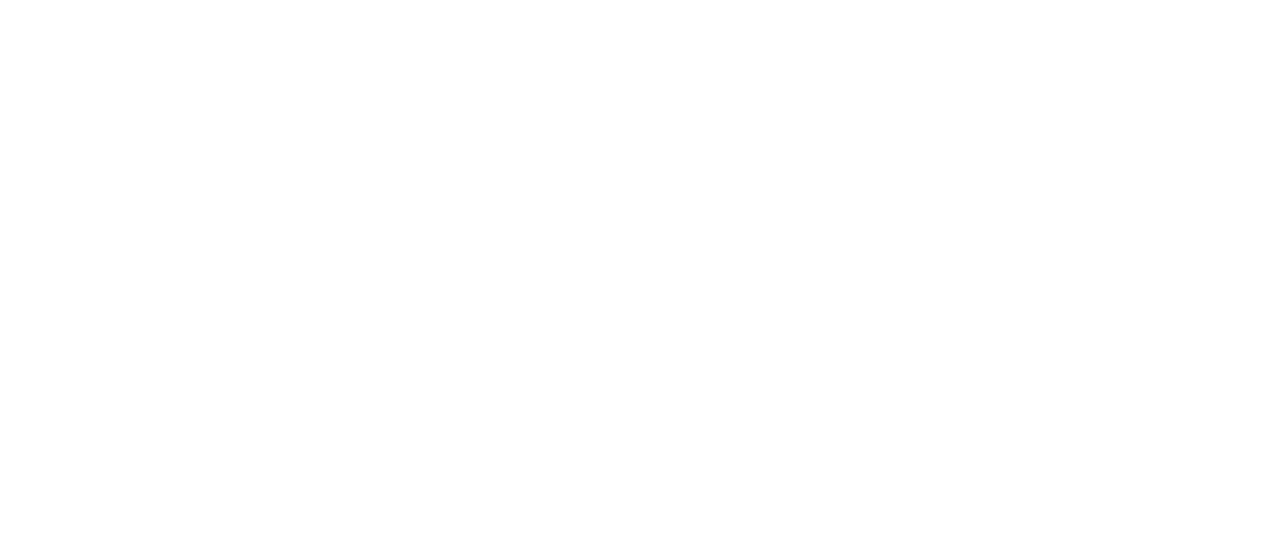
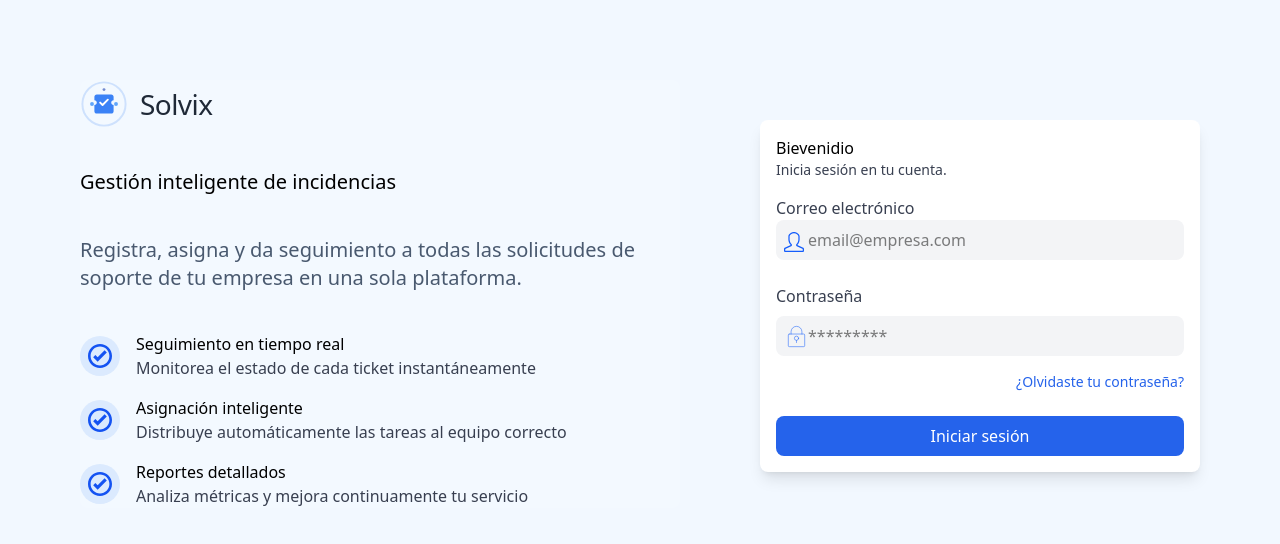
Before and after one commit to sronaal/solvix-frotend, a React (Vite) app: page /auth/login in a window 1280 px wide. Before the commit this address had no page. Shown: the top 544 px of the page. Built offline with nearby package versions, Linux system fonts and the light colour scheme.

Commit message:
Componente Olvidar contraseña

```diff
--- /dev/null
+++ b/src/components/auth/ForgotPassword.jsx
@@ -0,0 +1,8 @@
+
+const ForgotPassword = () => {
+  return (
+    <div>ForgotPassword</div>
+  )
+}
+
+export default ForgotPassword
--- a/src/components/auth/Login.jsx
+++ b/src/components/auth/Login.jsx
@@ -4,7 +4,7 @@
 
 const Login = () => {
   return (
-    <div className='flex items-center justify-center'>
+    <div className='flex'>
       <div className='hidden md:flex flex-col  gap-10 ml-20 mt-20  w-[600px] h-fit rounded-lg bg-white/10'>
         <SolvixLogo />
         <p className='text-xl'>Gestión inteligente de incidencias</p>
@@ -44,15 +44,24 @@
       </div>
       <div className='w-[600px] h-fit bg-white m-20 md:mt-30 rounded-lg p-4 shadow-lg'>
         <p>Bievenidio</p>
-        <p className='text-sm text-(--color-text)'>Inicia sesión en tu cuenta o crea una nueva</p>
+        <p className='text-sm text-(--color-text)'>Inicia sesión en tu cuenta.</p>
 
         <form className='flex flex-col'>
-          <label className='mt-4 mb-2 text-(--color-text)'>Correo electrónico</label>
-          <input className='rounded-lg p-2 border-0 bg-gray-100 pl-8' type="email" placeholder='email@empresa.com' />
+          <label className='mt-4 text-(--color-text)'>Correo electrónico</label>
+
+          <div className='mb-2 relative'>
+            <svg xmlns="http://www.w3.org/2000/svg" width="20" height="20" className='absolute    top-3 ml-2' viewBox="0 0 1024      1024"><path fill="#155DFC" d="M511.728 64c108.672 0 223.92 91.534 223.92 159.854v159.92c0 61.552-25.6 179.312-94.256 233.376a63.99 63.99 0 0 0-23.968 57.809c2.624 22.16 16.592 41.312 36.848 50.625l278.496 132.064c2.176.992 26.688 5.104 26.688 39.344l.032 62.464L64 959.504V894.56c0-25.44 19.088-33.425 26.72-36.945l281.023-132.624c20.16-9.248 34.065-28.32 36.769-50.32c2.72-22-6.16-43.84-23.456-57.712c-66.48-53.376-97.456-170.704-97.456-233.185v-159.92C287.615 157.007 404.016 64 511.728 64zm0-64.002c-141.312 0-288.127 117.938-288.127 223.857v159.92c0 69.872 31.888 211.248 121.392 283.088l-281.04 132.64S.001 827.999.001 863.471v96.032c0 35.344 28.64 63.968 63.951 63.968h895.552c35.344 0 63.968-28.624 63.968-63.968v-96.032c0-37.6-63.968-63.968-63.968-63.968L681.008 667.439c88.656-69.776 118.656-206.849 118.656-283.665v-159.92c0-105.92-146.64-223.855-287.936-223.855z" /></svg>
+            <input className='rounded-lg p-2 border-0 bg-gray-100 pl-8 w-full' type="email" placeholder='email@empresa.com' />
+
+          </div>
           <label className='mt-4 mb-2 text-(--color-text)'>Contraseña</label>
-          <input className='rounded-lg p-2 bg-gray-100 pl-8' type="password" placeholder='*********' />
-          <Link className='text-sm text-(--color-primary) items-end self-end mt-2 hover:underline' to="/forgot-password">¿Olvidaste tu contraseña?</Link>
-          <button className='bg-(--color-primary) text-white rounded-lg p-2 mt-6 hover:bg-(--color-primary-2) transition-colors'>Iniciar sesión</button>
+
+          <div className='mb-2 relative'>
+            <svg xmlns="http://www.w3.org/2000/svg" width="25" height="25" className='absolute ml-2 top-2' viewBox="0 0 48 48"><path fill="none" stroke="#155DFC" stroke-linecap="round" stroke-linejoin="round" d="M10.16 19.241h27.68a1.9 1.9 0 0 1 1.901 1.9V41.6a1.9 1.9 0 0 1-1.9 1.9H10.16a1.9 1.9 0 0 1-1.901-1.9V21.142a1.9 1.9 0 0 1 1.9-1.9"/><path fill="none" stroke="#155DFC" stroke-linecap="round" stroke-linejoin="round" d="M13.582 19.241v-4.363c.017-5.75 4.692-10.396 10.441-10.378c5.724.018 10.36 4.654 10.378 10.378v4.363"/><circle cx="23.991" cy="27.367" r="4.037" fill="none" stroke="#155DFC" stroke-linecap="round" stroke-linejoin="round"/><path fill="none" stroke="#155DFC" stroke-linecap="round" stroke-linejoin="round" d="M24 31.918v3.675"/></svg>
+            <input className='rounded-lg p-2 bg-gray-100 pl-8 w-full' type="password" placeholder='*********' />
+          </div>
+          <Link className='text-sm text-(--color-primary) items-end self-end mt-2 hover:underline' to="auth/forgot-password">¿Olvidaste tu contraseña?</Link>
+          <button className='bg-(--color-primary) text-white rounded-lg p-2 mt-6 hover:bg-(--color-primary-2) transition-colors cursor-pointer'>Iniciar sesión</button>
         </form>
       </div>
     </div>
--- a/src/routes/AppRoutes.jsx
+++ b/src/routes/AppRoutes.jsx
@@ -2,6 +2,7 @@
 import AuthLayout from '../layout/AuthLayout'
 import Login from '../components/auth/Login'
 import LadingPage from '../pages/ladingpage/LadingPage'
+import ForgotPassword from '../components/auth/ForgotPassword'
 
 const AppRoutes = () => {
   return (
@@ -9,6 +10,8 @@
         <Routes>
             <Route path='auth' element={ <AuthLayout/>}>
                 <Route index element={ <Login/> }></Route>
+                <Route path='login' element={ <Login/> }></Route>
+                <Route path='forgot-password' element={ <ForgotPassword/> }></Route>
             </Route>
             <Route path='/' element={ <LadingPage/>}></Route>
         </Routes>
```
